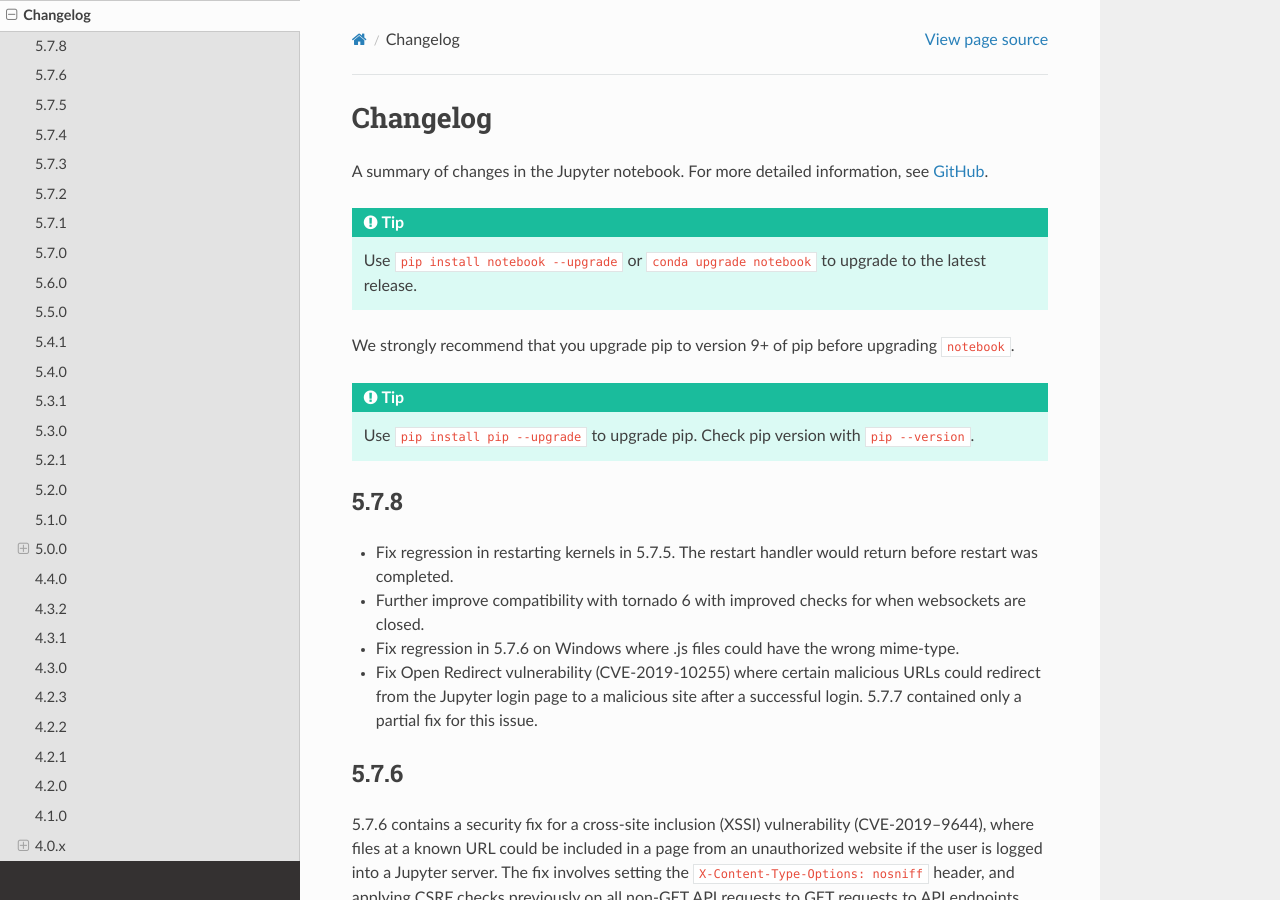
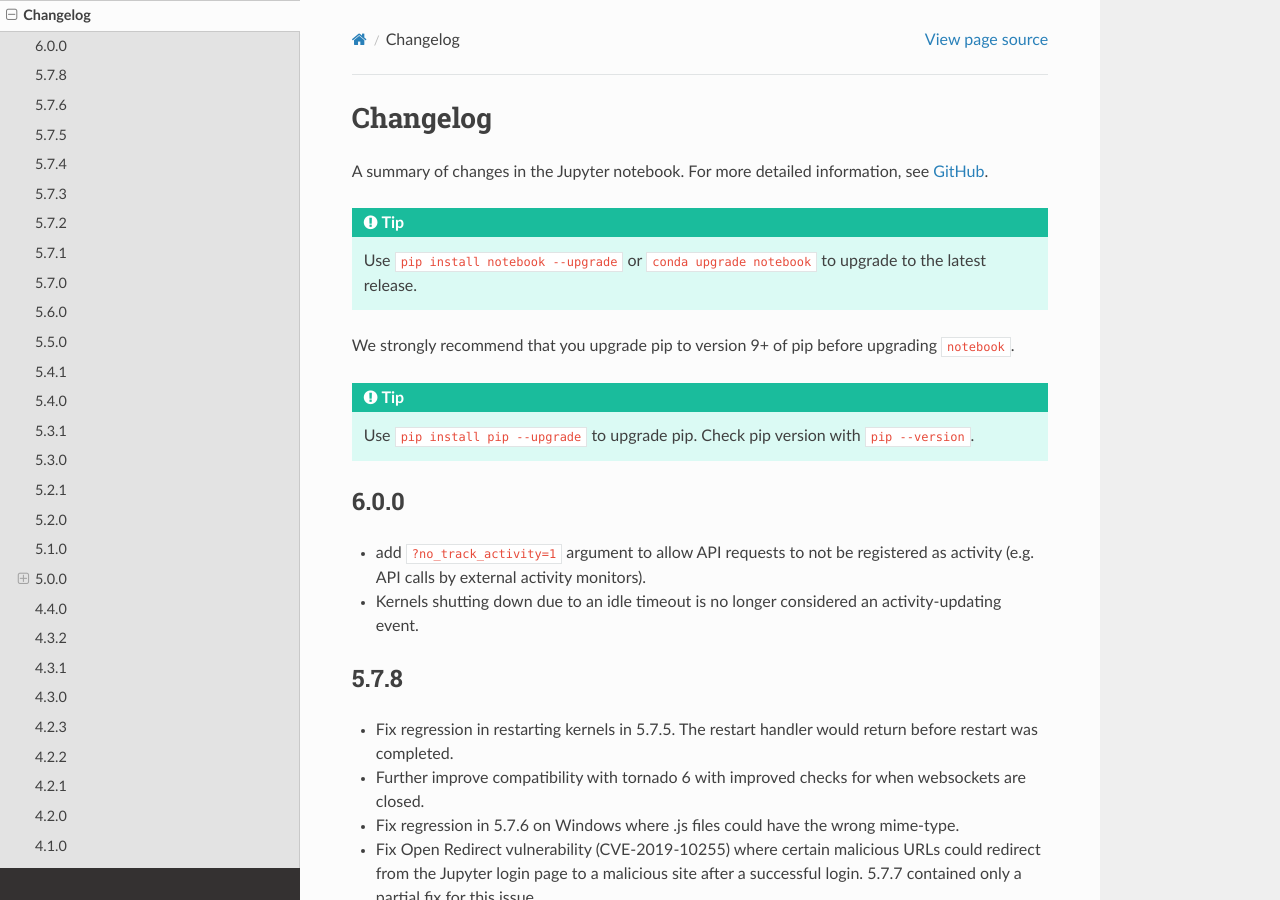
Before and after one commit to jupyter/nbclassic, a Sphinx documentation site: the page built from docs/source/changelog.rst, in a window 1280 px wide and 900 px high. Built offline with Sphinx 7.4.7 and the Read the Docs theme 2.0.0, drawn with Linux system fonts in a browser that asks for light colours; pages that are not in the unit, such as notebooks, are missing from menus; the version number could not be read and is left out; cross-references to code outside the pages are shown as plain code.

Commit message:
Allow ?no_track_activity=1 to opt-out of activity tracking (#4235)
* Don't track API requests with `?no_track_activity=1` in the activity counter

allows external idle-culling scripts to avoid updating the activity counter

* Don't track kernel shutdown as kernel activity

this causes idle-kernel shutdowns to restart the idle-shutdown timer

user-requested shutdowns will still be tracked as api activity

* test ?no_track_activity=1 tracking

* Changelog for activity

```diff
--- a/docs/source/changelog.rst
+++ b/docs/source/changelog.rst
@@ -20,6 +20,16 @@
 
     Use ``pip install pip --upgrade`` to upgrade pip. Check pip version with
     ``pip --version``.
+
+.. _release-6.0.0:
+
+6.0.0
+-----
+
+- add ``?no_track_activity=1`` argument to allow API requests
+  to not be registered as activity (e.g. API calls by external activity monitors).
+- Kernels shutting down due to an idle timeout is no longer considered
+  an activity-updating event.
 
 .. _release-5.7.8:
 
```
